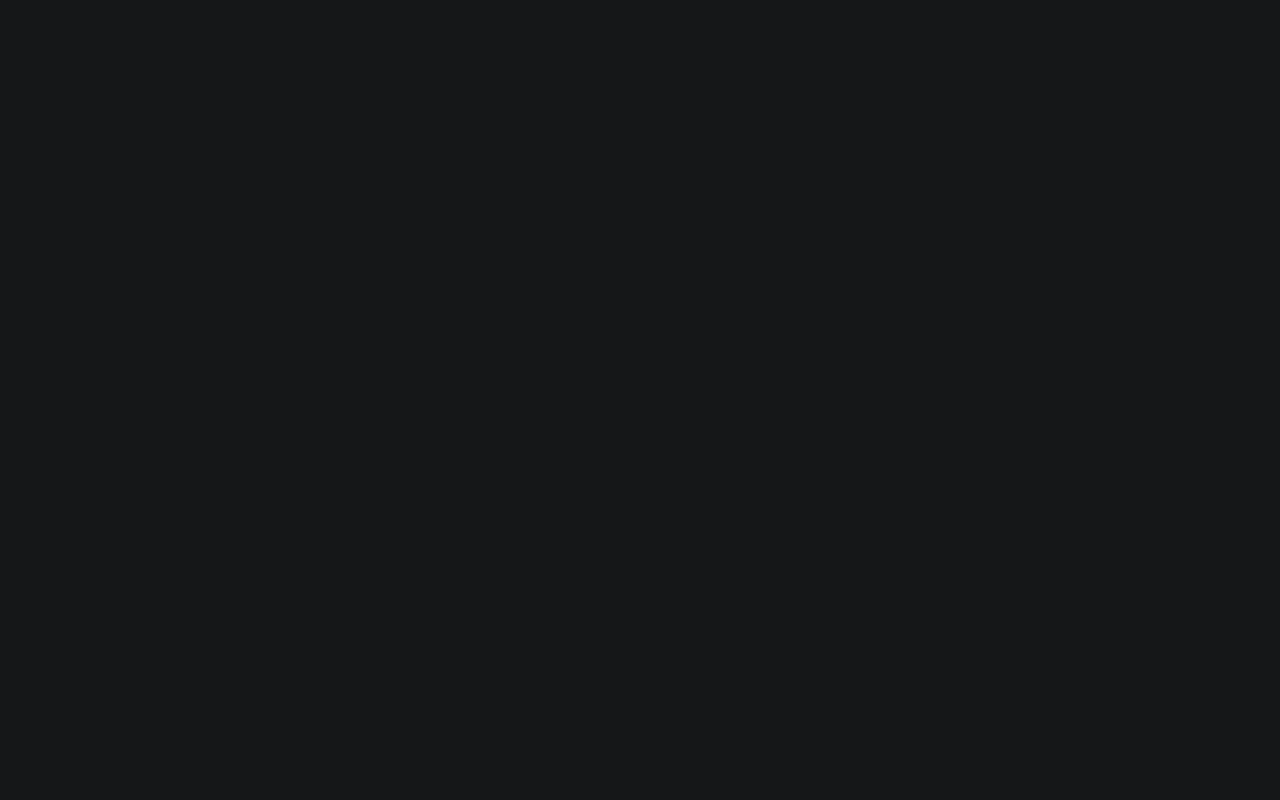
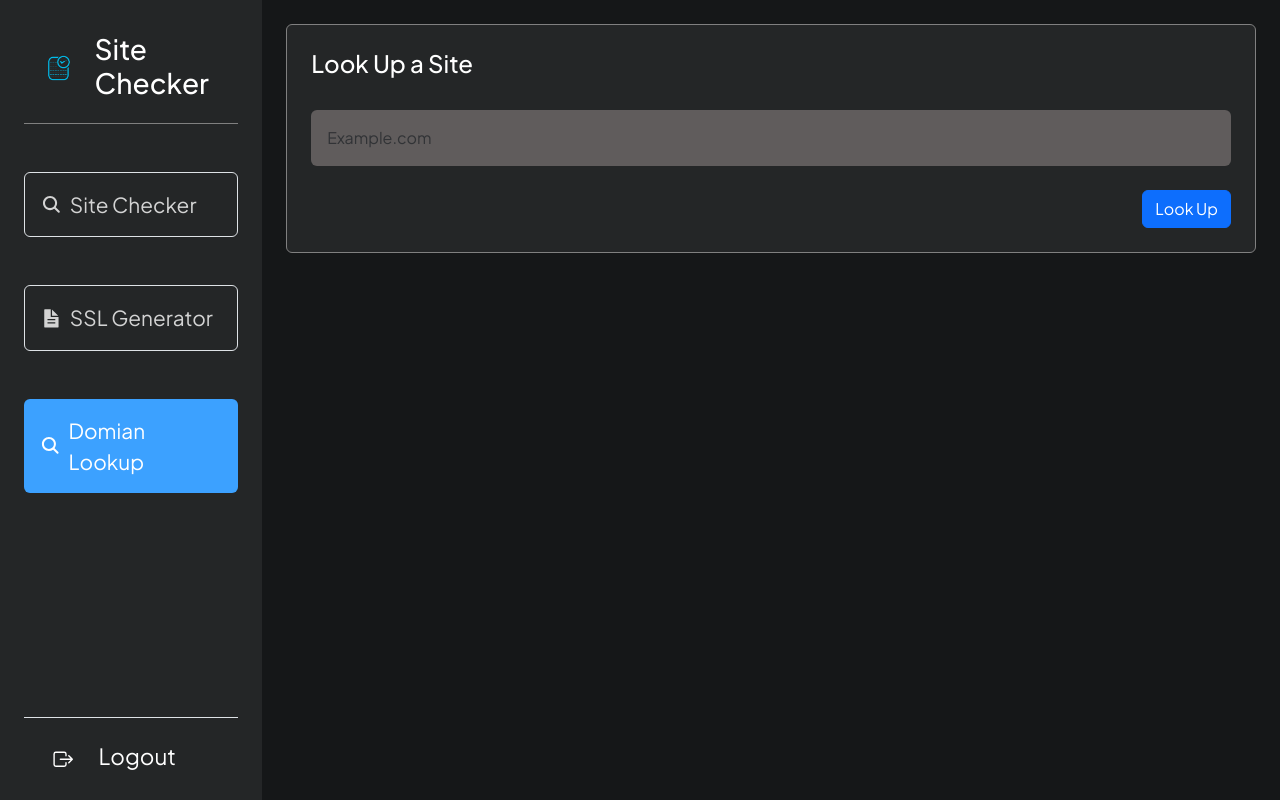
Before and after one commit to EMA-Wolf/webvalidator-ssl-Frontend, a React (Vite) app: page /domainLookup in a window 1280 px wide. Before the commit this address had no page. Built offline with nearby package versions, Linux system fonts and the light colour scheme.

Commit message:
Addition of Whois/Domain lookup feature

```diff
--- a/src/Apps.jsx
+++ b/src/Apps.jsx
@@ -7,6 +7,7 @@ import LoginForm from './Components/LoginForm'
 import SiteCheckerPage from './Pages/SiteCheckerPage'
 import { ToastContainer } from 'react-toastify'
 import SslGeneratorPage from './Pages/SslGeneratorPage'
+import DomainLookupPage from './Pages/DomainLookupPage'
 const Apps = () => {
   return (
     <>
@@ -22,6 +23,7 @@ const Apps = () => {
              <Route  element={ <Base /> }>
                    <Route path='/home' element={<SiteCheckerPage/>}></Route>
                    <Route path='/sslgenerator' element={<SslGeneratorPage/>}></Route>
+                   <Route path='/domainLookup' element={<DomainLookupPage/>}></Route>
                 </Route>
 
             </Routes>
--- a/src/Components/SideBar.jsx
+++ b/src/Components/SideBar.jsx
@@ -35,11 +35,11 @@ const SideBar = () => {
                 <NavLink to="/sslgenerator" className='p-3 border w-100 rounded'>
                     <div className='d-flex align-items-center gap-2'><IoDocumentTextSharp /> <span>SSL Generator</span></div>
                 </NavLink>
+
+                <NavLink to="/domainLookup" className='p-3 border w-100 rounded'>
+                    <div className='d-flex align-items-center gap-2'><IoSearch /> <span>Domian Lookup</span></div>
+                </NavLink>
 {/*
-                <NavLink to="n" className='p-3 border w-100 rounded'>
-                    <div className='d-flex align-items-center gap-2'><IoSearch /> <span>Active</span></div>
-                </NavLink>
-
                 <NavLink to="n" className='p-3 border w-100 rounded'>
                     <div className='d-flex align-items-center gap-2'><IoSearch /> <span>Active</span></div>
                 </NavLink> */}
--- /dev/null
+++ b/src/Pages/DomainLookupPage.jsx
@@ -0,0 +1,104 @@
+import {React,useState} from 'react'
+import {Form, Button, Nav, Spinner, Alert} from 'react-bootstrap'
+import axios from 'axios'
+
+const parseWhoisData = (data) => {
+    if (!data) {
+        return [];
+    }
+    const lines = data.split('\n');
+    const whoisInfo = [];
+
+    lines.forEach(line => {
+        const trimmedLine = line.trim();
+        if (trimmedLine) {
+            const [key, ...value] = trimmedLine.split(':');
+            if (key && value.length) {
+                whoisInfo.push({ key: key.trim(), value: value.join(':').trim() });
+            } else {
+                whoisInfo.push({ key: '', value: trimmedLine });
+            }
+        }
+    });
+
+    return whoisInfo;
+};
+
+const DomainLookupPage = () => {
+    const [Site, setSite] = useState({name: ''})
+    const [domainDetails, setDomainDetails] = useState(null)
+    const [isSingleProcessing, setIsSingleProcessing] = useState(false)
+    const [urltrigger, setUrltrigger] = useState(false)
+
+    const handleSubmit = (e) => {
+        e.preventDefault()
+
+        const urlRegex = /^(https?:\/\/)?([a-zA-Z0-9.-]+\.[a-zA-Z]{2,})(\/\S*)?$/;
+        let domain = Site.name.trim();
+
+        // Sanitize the input to remove http://, https://, www., and trailing slashes
+        domain = domain.replace(/^(https?:\/\/)?(www\.)?/, '').replace(/\/$/, '');
+
+        if (domain !== '' && urlRegex.test(domain)) {
+            setIsSingleProcessing(true)
+
+        axios.post("http://localhost:3002/api/scan/domain", { domain }).then(res=>{
+            console.log(res.data.details)
+            const whoisData = parseWhoisData(res.data.details);
+            setDomainDetails(whoisData);
+            setUrltrigger(false)
+            setIsSingleProcessing(false)
+        }).catch(err=>{
+            console.log(err)
+            setIsSingleProcessing(false);
+        })
+    }
+    else {
+        setUrltrigger(true)
+        // Clear the error message after 2 seconds
+        setTimeout(()=>{
+            setUrltrigger(false)
+        }, 2000)
+
+        setIsSingleProcessing(false)
+    }
+}
+
+  return (
+    <div className='w-100 vh-100 pe-4 ps-4 pt-4' style={{overflowY:"scroll"}}>
+
+                    <Nav className='d-flex flex-column gap-4 p-4 rounded border' id='inputfield' style={{ backgroundColor: "#242627" }}>
+
+                    <h4>Look Up a Site</h4>
+
+                    <div>
+                    <Form.Control placeholder="Example.com" value={Site.name} onChange={e => setSite({...Site, name:e.target.value})} className='p-3' style={{ backgroundColor: "#605C5C", color: "white", border: "none" }} />
+
+                        {urltrigger&&<Alert variant='danger' style={{background:"transparent", border:"none",  padding:"0rem", margin:"0rem"}}>Plesae enter a valid URL</Alert>}
+                    </div>
+
+                    <div className='d-flex justify-content-end'>
+
+                    <Button onClick={handleSubmit} disabled={isSingleProcessing}>{isSingleProcessing ? <Spinner animation="border" />: "Look Up"}</Button>
+                    </div>
+
+                    </Nav>
+
+                    {domainDetails &&
+
+                    <div className='d-flex flex-column gap-1' >
+                        <h4 className='mt-2'>Domain Details</h4>
+                        <Nav className='d-flex flex-column gap-4 p-4 rounded border' id='inputfield' style={{ backgroundColor: "#242627"}}>
+                        {domainDetails.map((detail, index) => (
+                            <div key={index} style={{ color: 'white' }}>
+                                <strong>{detail.key}:</strong> {detail.value}
+                            </div>
+                        ))}
+                        </Nav>
+                        </div>
+                        }
+    </div>
+  )
+}
+
+export default DomainLookupPage
```
